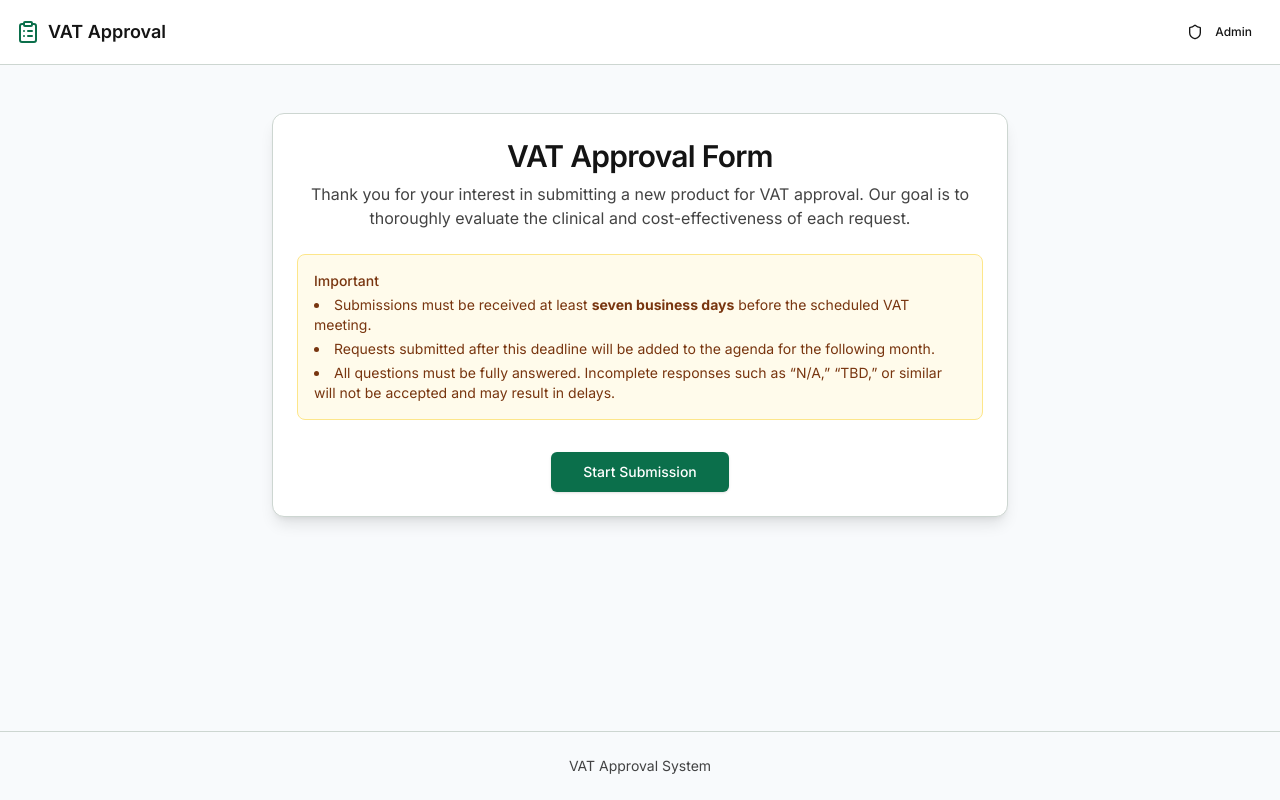
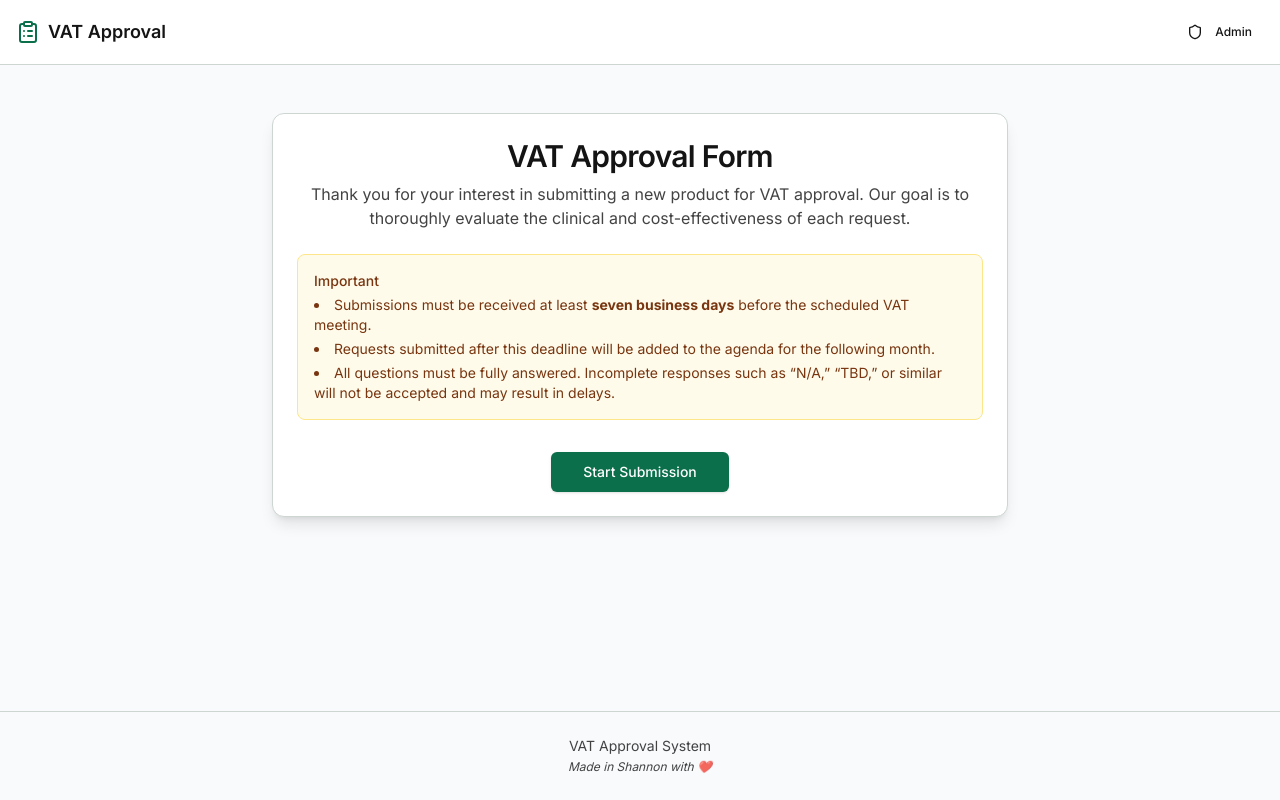
Before and after one commit to Suraj-ShannonHealth/vat-analysis, a Next.js app: page / in a window 1280 px wide. Built offline with nearby package versions, Linux system fonts and the light colour scheme.

Commit message:
made in shannon

```diff
--- a/src/app/page.tsx
+++ b/src/app/page.tsx
@@ -67,6 +67,12 @@ export default function HomePage() {
 
       <footer className="border-t py-6 text-center text-sm text-foreground/80">
         VAT Approval System
+        <br />
+        {/* small and italic */}
+        <span className="text-xs italic">
+          Made in Shannon with ❤️
+        </span>
+        <br />
       </footer>
     </div>
   );
```
